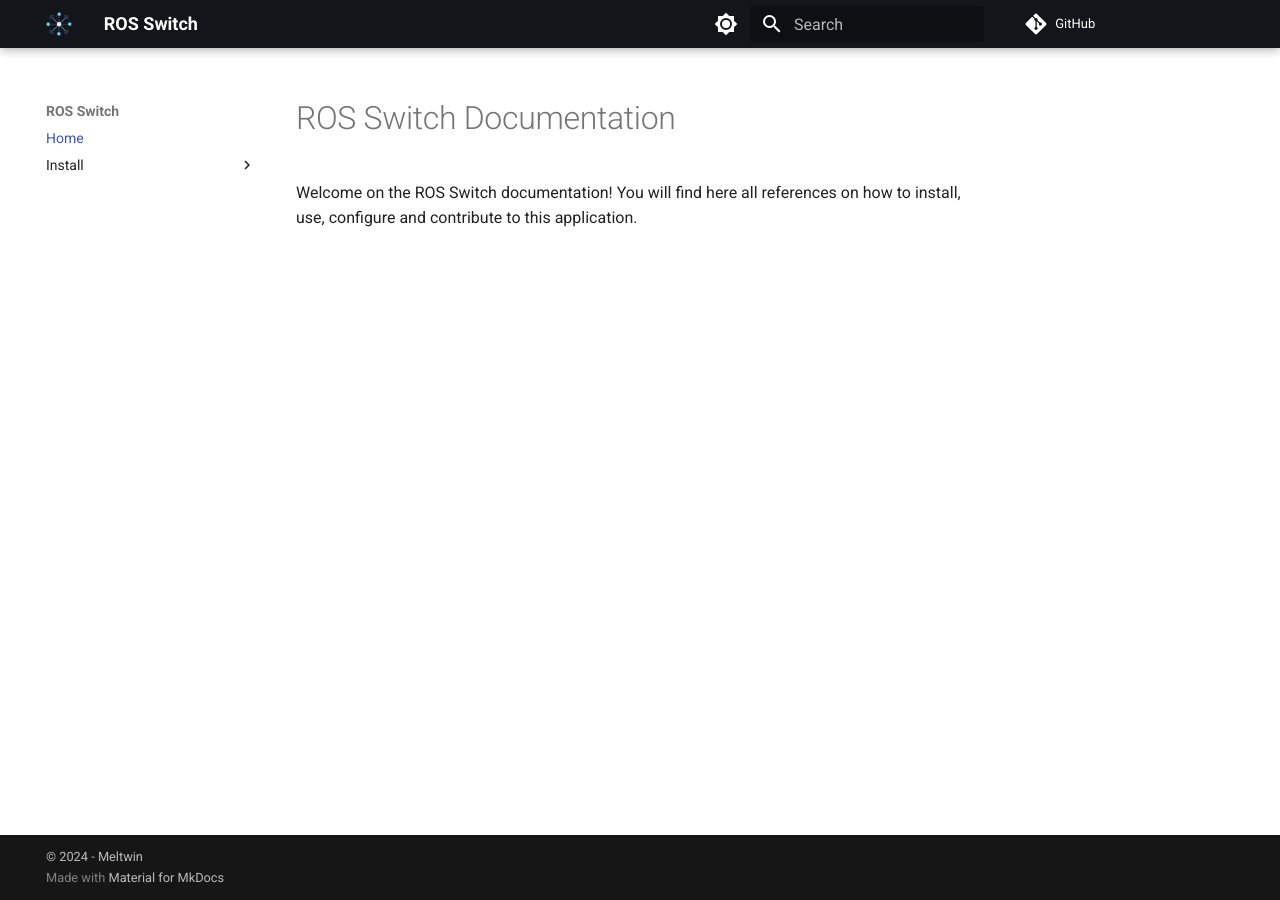
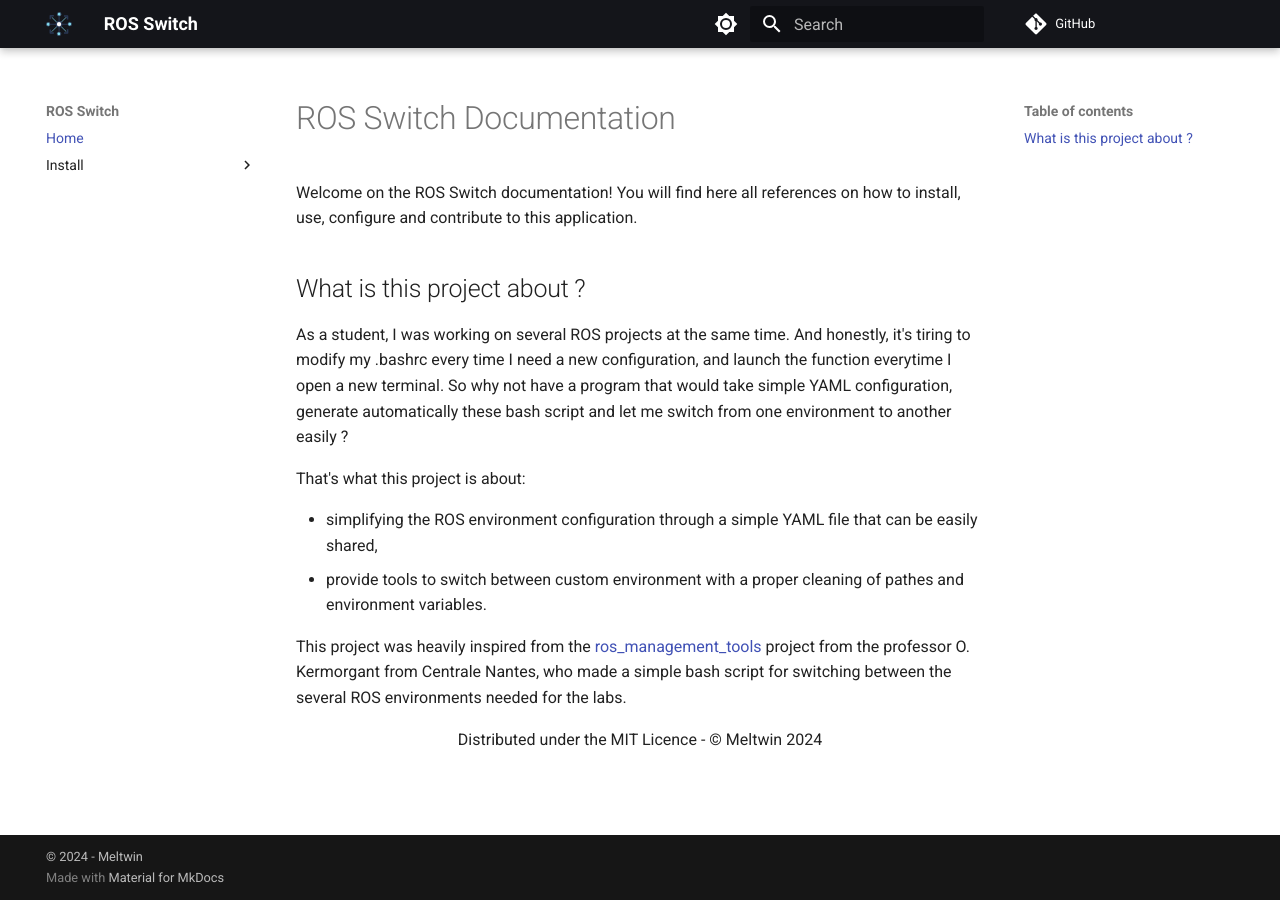
Before and after one commit to Baxterminator/ros_switch, an MkDocs documentation site: the page built from docs/index.md, in a window 1280 px wide. Built offline with MkDocs 1.6.1 and Material for MkDocs 9.7.7, drawn with Linux system fonts in a browser that asks for light colours; comment, search, counter and statistics services are not loaded.

Commit message:
Home page

```diff
--- a/docs/index.md
+++ b/docs/index.md
@@ -1,3 +1,19 @@
 # ROS Switch Documentation
 
 Welcome on the ROS Switch documentation! You will find here all references on how to install, use, configure and contribute to this application.
+
+## What is this project about ?
+
+As a student, I was working on several ROS projects at the same time. And honestly, it's tiring to modify my .bashrc every time I need a new configuration, and launch the function everytime I open a new terminal. So why not have a program that would take simple YAML configuration, generate automatically these bash script and let me switch from one environment to another easily ?
+
+That's what this project is about:
+
+- simplifying the ROS environment configuration through a simple YAML file that can be easily shared,
+- provide tools to switch between custom environment with a proper cleaning of pathes and environment variables.
+
+This project was heavily inspired from the [ros_management_tools](https://github.com/oKermorgant/ros_management_tools/) project from the professor O. Kermorgant from Centrale Nantes, who made a simple bash script for switching between the several ROS environments needed for the labs.
+
+
+<p style="text-align:center">
+    Distributed under the MIT Licence - © Meltwin 2024
+</p>
```
